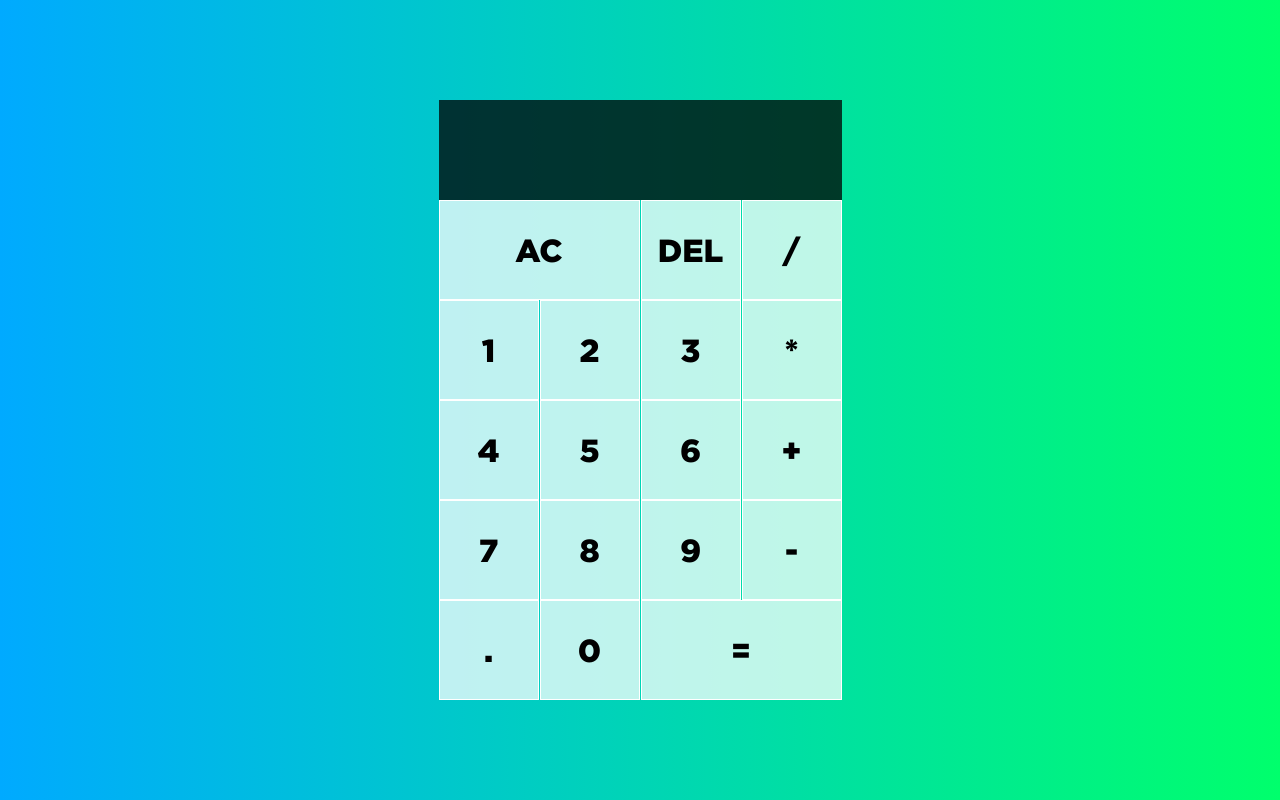
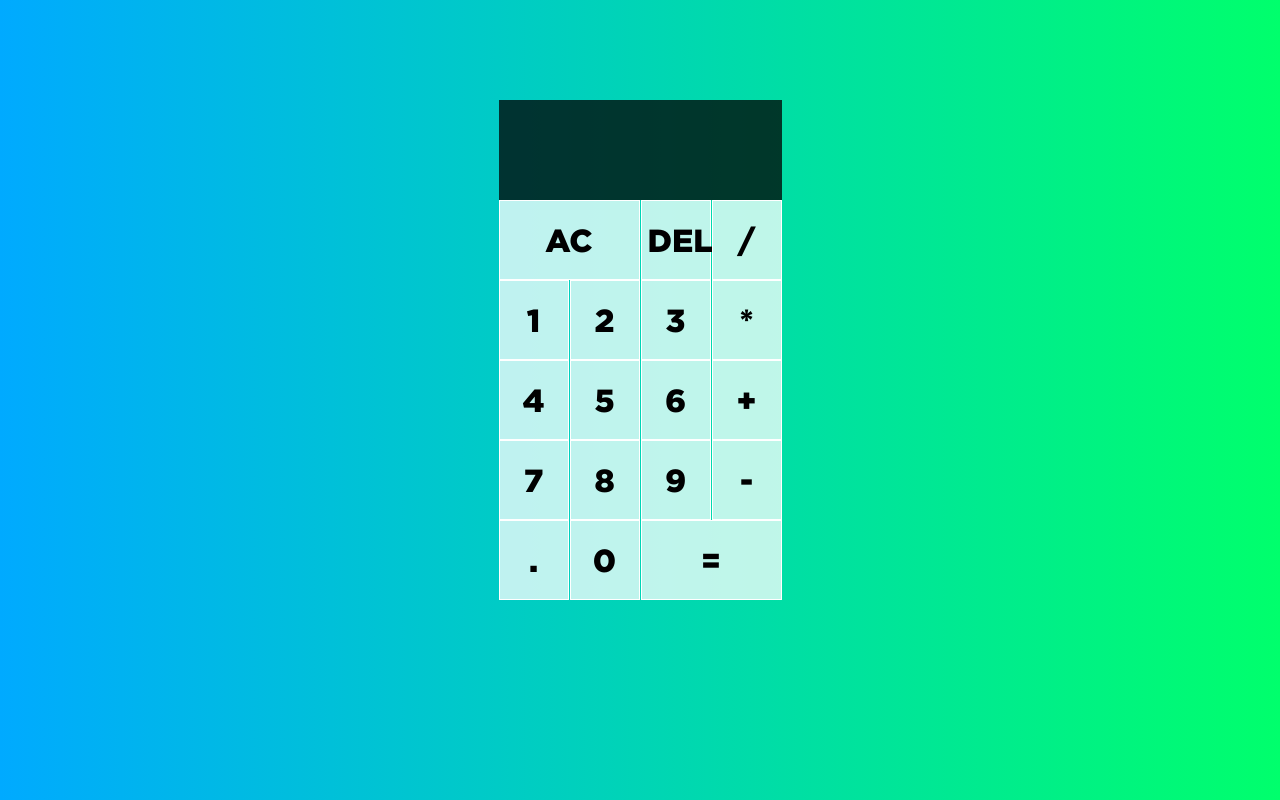
Before and after one commit to Jackson-dub/Calculatrice-Html-css-grid-JavaScript, a plain HTML site: page index.html in a window 1280 px wide. Drawn offline with Linux system fonts and the light colour scheme.

Commit message:
Update main.css

```diff
--- a/main.css
+++ b/main.css
@@ -33,10 +33,11 @@ body {
       justify-content: center;
       align-items: center;
       min-height: 100vh;
-      grid-template-columns: repeat(4, 100px);
-      grid-template-rows: minmax(70px, 25%) repeat(5, 100px);
+      grid-template-columns: repeat(4, 70px);
+      grid-template-rows: minmax(50px, 25%) repeat(5, 80px);
       gap:0 1px;
 }
+
 
 .calculator-grid > button{
       cursor: pointer;
```
